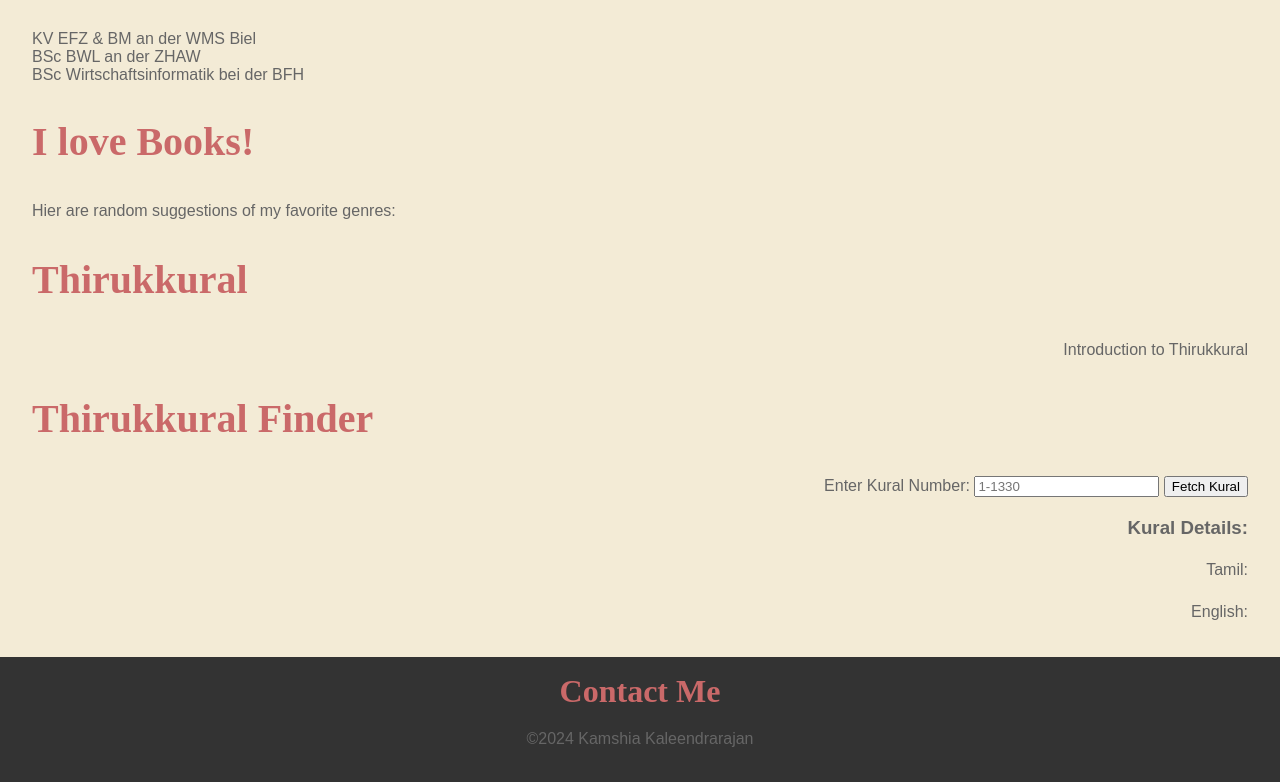
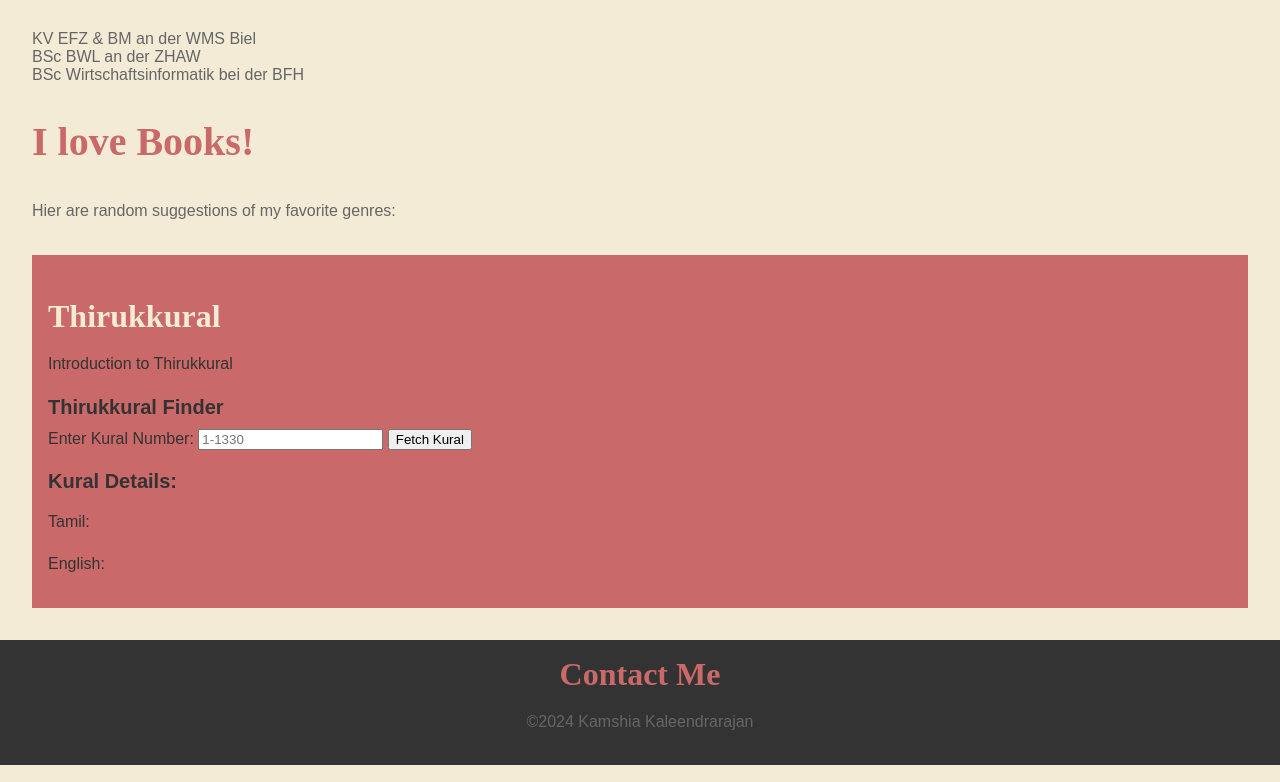
Before and after one commit to kamshia7/portfolio-page-EWEB-KK, a plain HTML site: page index.html in a window 1280 px wide. Shown: the part 723-1505 px from the top of the page. Drawn offline with Linux system fonts and the light colour scheme.

Commit message:
Box für Thirukkural erstellt

```diff
--- a/index.html
+++ b/index.html
@@ -59,27 +59,22 @@
      <!--Thirukkurral-->
      <section class="main-box">
       <div>
-        <h1>Thirukkural</h1>
-        <p>Introduction to Thirukkural</p>
-        <h1>Thirukkural Finder</h1>
+        <h2>Thirukkural</h2>
+        <p id="text-box">Introduction to Thirukkural</p>
+        <h3>Thirukkural Finder</h2>
+
         <label for="kural-number">Enter Kural Number:</label>
         <input type="number" id="kural-number" placeholder="1-1330">
         <button id="fetch-kural">Fetch Kural</button>
-
         <div id="result" style="margin-top: 20px;">
             <h3>Kural Details:</h3>
-            <p id="tamil">Tamil: <span></span></p>
-            <p id="english">English: <span></span></p>
+            <p id="text-box">Tamil: <span></span></p>
+            <p id="text-box">English: <span></span></p>
         </div>
 
         <!-- JavaScript -->
         <script src="script.js"></script>
-        <div>
-          <!--in Tamil-->
-        </div>
-        <div>
-          <!--English description-->
-        </div>
+
       </div>
      </section>
      <!--Footer-->
--- a/style.css
+++ b/style.css
@@ -20,7 +20,18 @@ section {
 }
 
 .main-box {
-  text-align: right;
+  text-align: left;
+  padding: 1rem;
+  background-color: #ca6969;
+  color: #333;
+  align-items: left;
+}
+
+#text-box {
+  font-size: 1rem;
+  color: #333;
+  line-height: 1.6; /* Abstand zwischen Zeilen */
+  margin-bottom: 15px;
 }
 
 #projects {
@@ -54,7 +65,15 @@ h2 {
   font-family: "Times New Roman", Times, serif;
   font-size: 2rem;
   font-weight: bold;
-  color: #ca6969;
+  color: #f3ebd6;
+  margin-bottom: 10px;
+}
+
+h3 {
+  font-family: Arial, sans-serif;
+  font-size: 1.25rem;
+  font-weight: bold;
+  color: #333;
   margin-bottom: 10px;
 }
 
```
